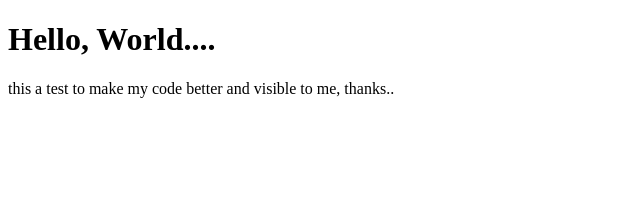
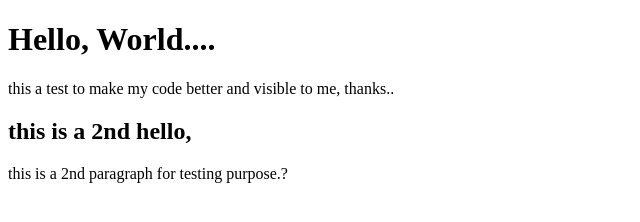
Before and after one commit to pappudutta279/project_1, a plain HTML site: page index.html in a window 1280 px wide. Shown: the whole page, without its empty margins (0-640 px from the left). Drawn offline with Linux system fonts and the light colour scheme.

Commit message:
add a paragraph

```diff
--- a/index.html
+++ b/index.html
@@ -13,5 +13,9 @@
     <p>
         this a test to make my code better and visible to me, thanks..
     </p>
+    <h2>this is a 2nd hello, </h2>
+    <p>
+        this is a 2nd paragraph for testing purpose.?
+    </p>
 </body>
 </html>
```
